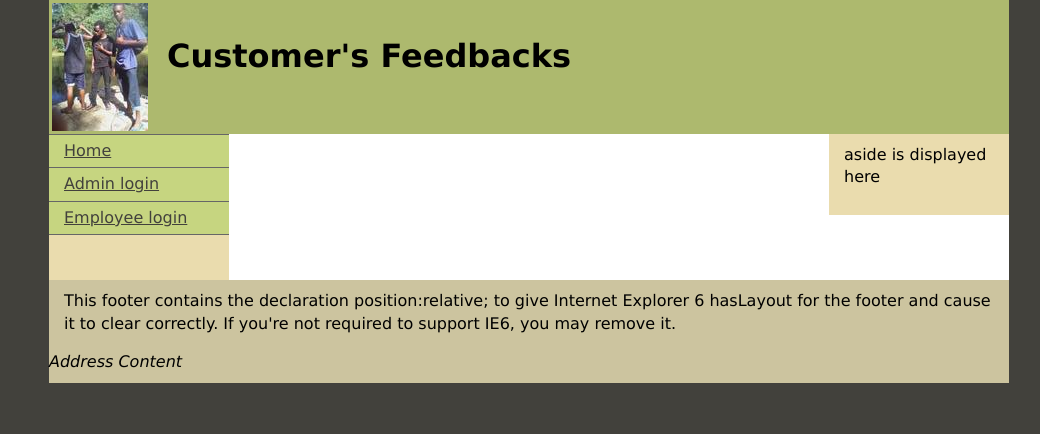
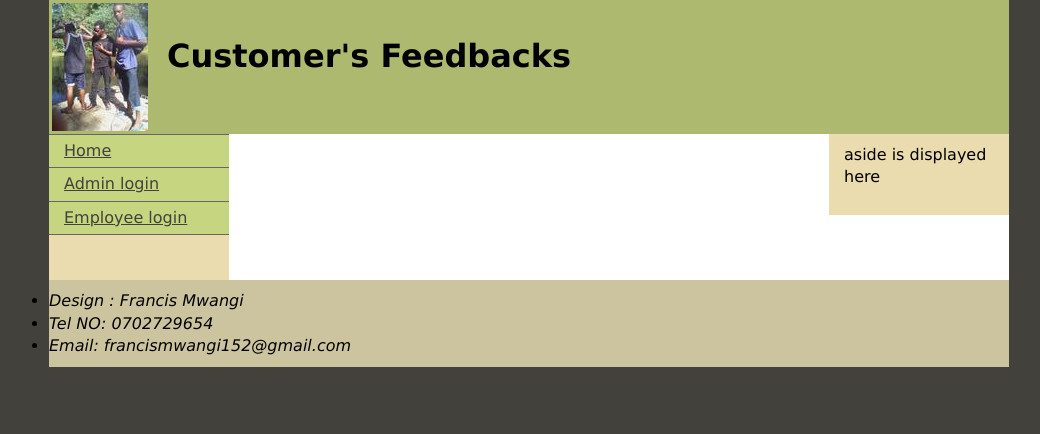
Before and after one commit to mwaaas/cFeedback, a Django app: template templates/hom.html in a window 1280 px wide. Shown: the top 434 px of the page, without its empty margins (111-1151 px from the left). Run offline with Django 3.2, Linux system fonts and the light colour scheme; the template is opened without the code that fills it, so the values that code supplies are empty; parts of the project's set-up code (start-up, migrations or seed data) failed here and were passed over.

Commit message:
all specifications are working

```diff
--- a/customer_feedback/Form.py
+++ b/customer_feedback/Form.py
@@ -65,6 +65,8 @@ class AddCompanyForm(forms.ModelForm):
 
     #logo = forms.CharField(label="Logo",
                            #widget=forms.ImageField)
+    description = forms.CharField(label="Description", required=True,
+                                  widget=forms.Textarea)
     class Meta:
         model = models.Company
 
@@ -89,9 +91,6 @@ class AssingForm(forms.Form):
     #    self.fields['choose_employee'] = forms.ModelChoiceField(models.Employee.objects.all())
 
     choose_employee =forms.ModelChoiceField(models.Employee.objects.all())
-
-
-
 
 class EmployeeLoginForm(forms.Form):
     fname = forms.CharField(max_length=255,
--- a/templates/hom.html
+++ b/templates/hom.html
@@ -75,9 +75,12 @@
 
   <footer>
       {% block footer %} {% endblock %}
-    <p>This footer contains the declaration position:relative; to give Internet Explorer 6 hasLayout for the footer and cause it to clear correctly. If you're not required to support IE6, you may remove it.</p>
     <address>
-      Address Content
+      <ul>
+          <li>Design : Francis Mwangi</li>
+          <li> Tel NO: 0702729654</li>
+          <li> Email: francismwangi152@gmail.com</li>
+      </ul>
     </address>
   </footer>
   <!-- end .container --></div>
```
Also changed, not shown: cFeedback/settings.py (+4 -4 lines).
